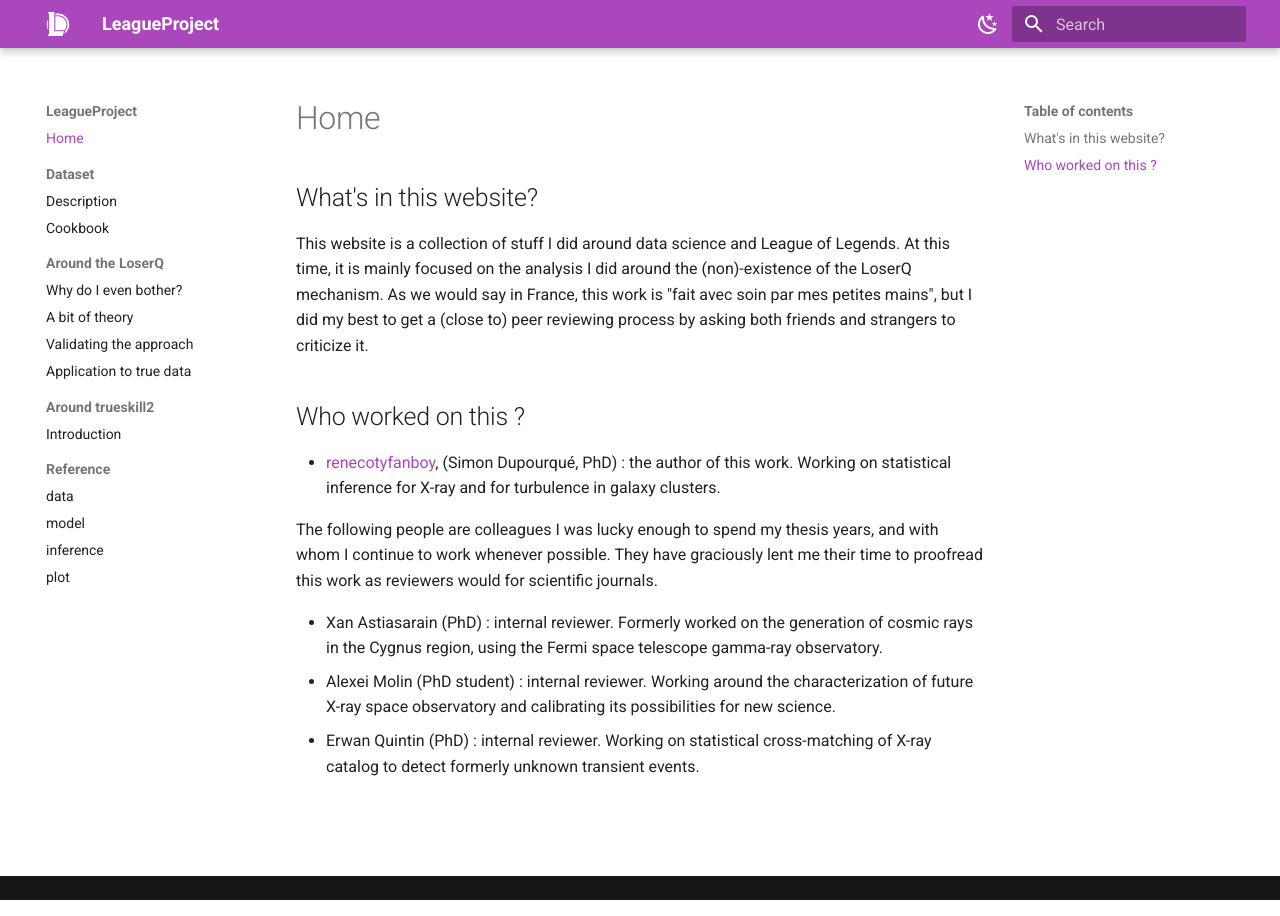
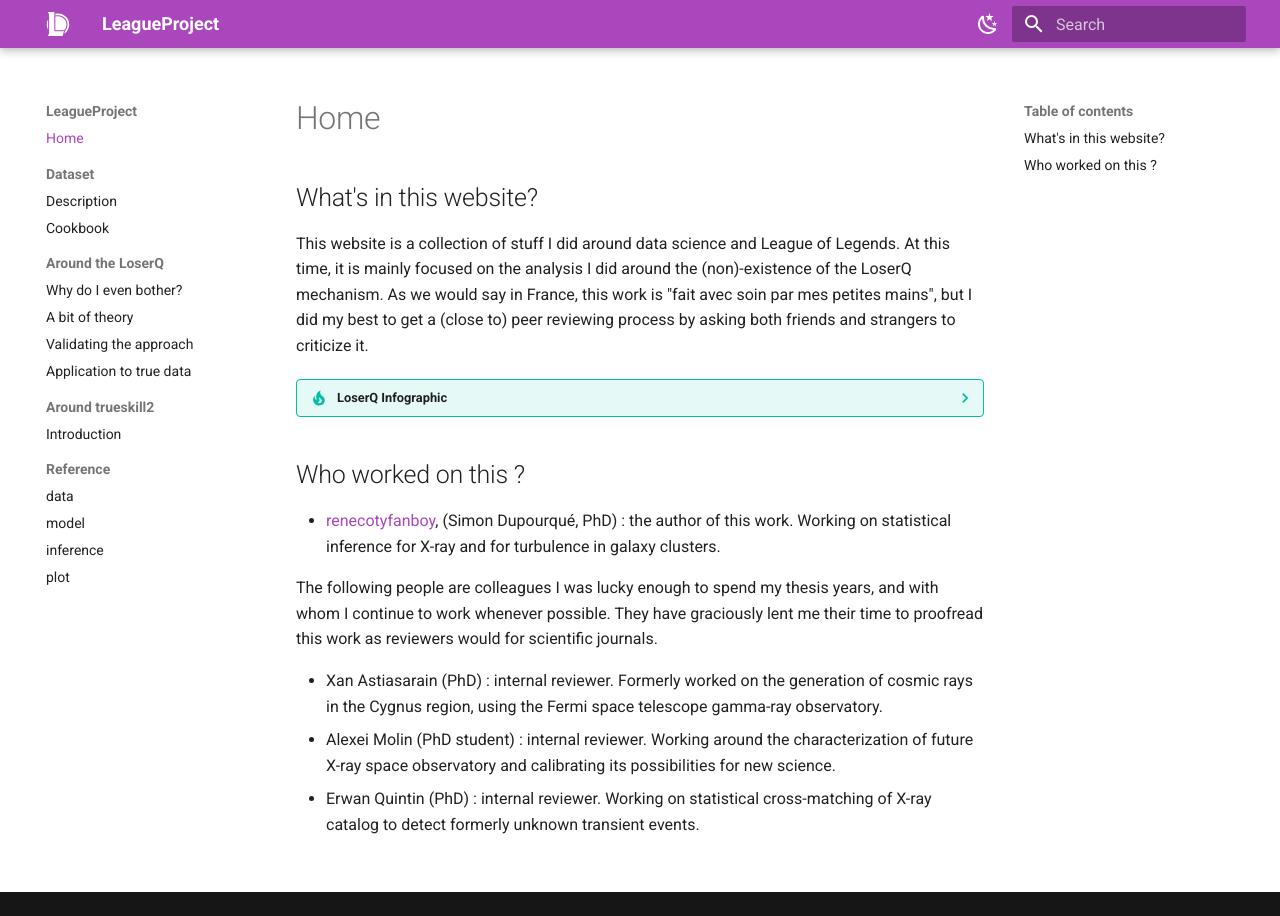
Before and after one commit to renecotyfanboy/leagueProject, an MkDocs documentation site: the page built from docs/index.md, in a window 1280 px wide. Built offline with MkDocs 1.6.1 and Material for MkDocs 9.7.7, drawn with Linux system fonts in a browser that asks for light colours.

Commit message:
add infographic

```diff
--- a/docs/index.md
+++ b/docs/index.md
@@ -1,6 +1,10 @@
 ## What's in this website?
 
 This website is a collection of stuff I did around data science and League of Legends. At this time, it is mainly focused on the analysis I did around the (non)-existence of the LoserQ mechanism. As we would say in France, this work is "fait avec soin par mes petites mains", but I did my best to get a (close to) peer reviewing process by asking both friends and strangers to criticize it.
+
+??? tip "LoserQ Infographic"
+
+    ![LoserQ Infrographic](assets/loserq_infrographic.png)
 
 ## Who worked on this ?
 
```
Also changed, not shown: 1 other file.
